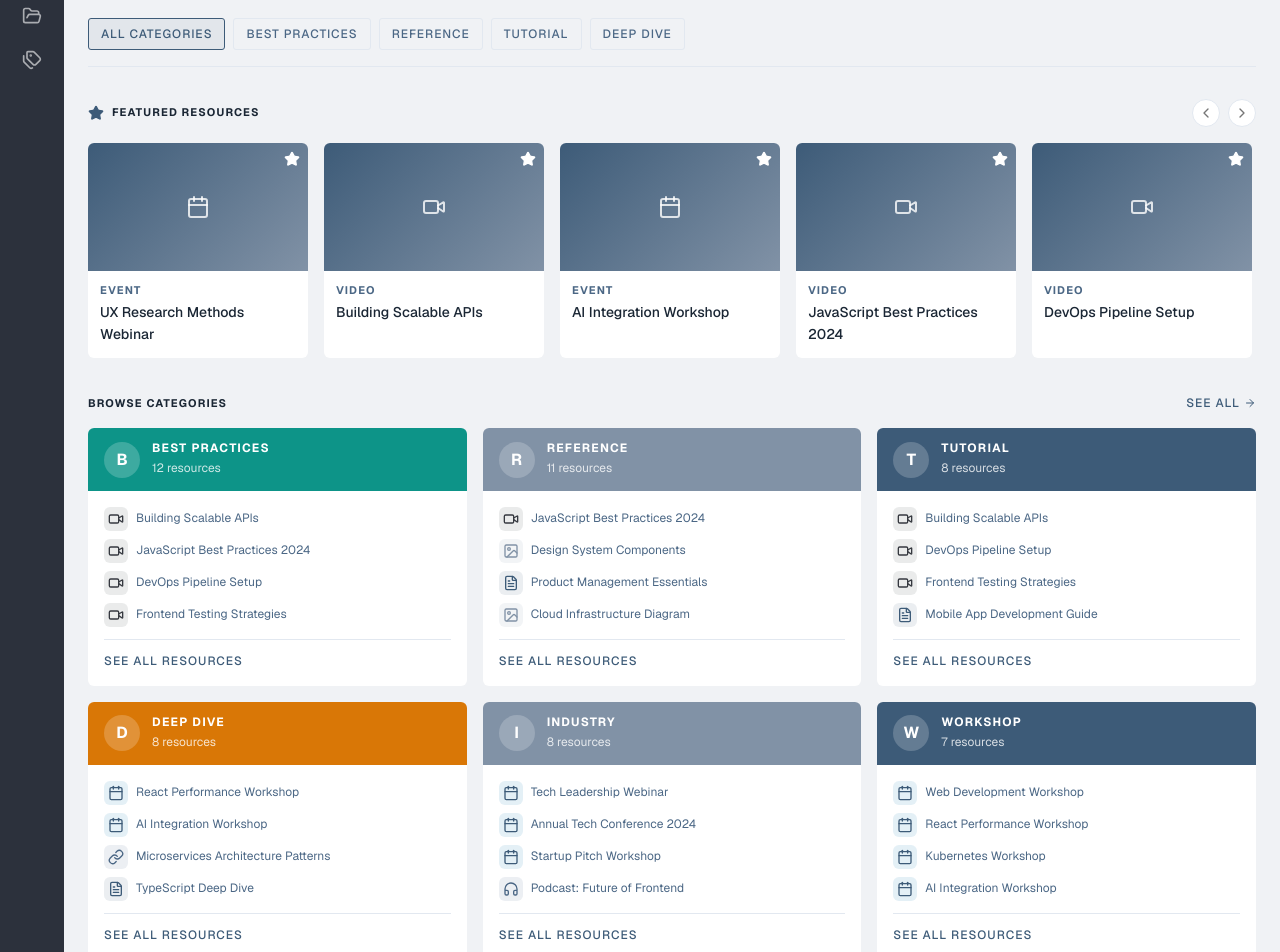
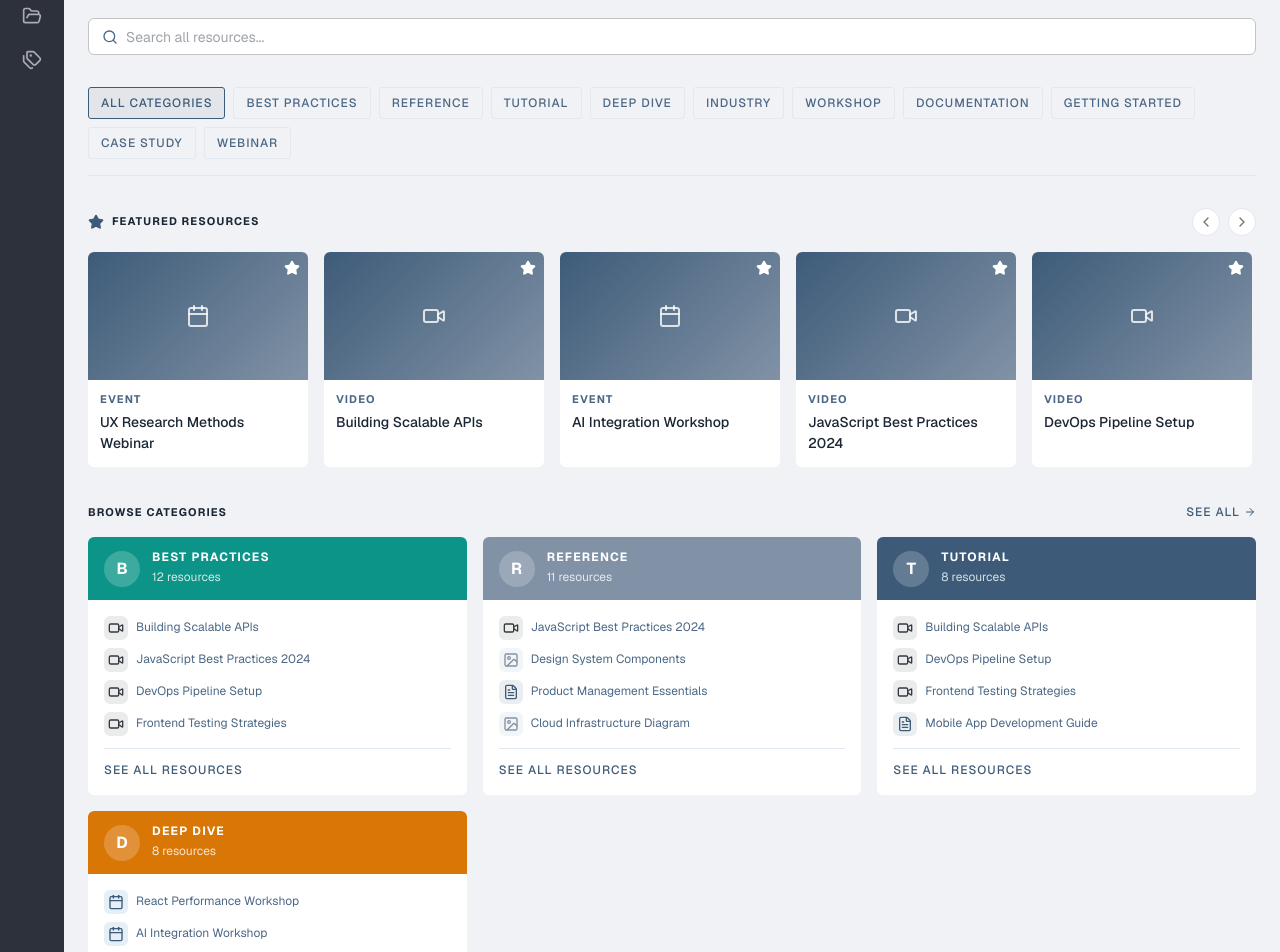
Before and after one commit to joshuarlowry/v0-resource-management-system, a Next.js app: page / in a window 1280 px wide. Shown: the part 120-1072 px from the top of the page. Built offline with nearby package versions, Linux system fonts and the light colour scheme; what @mui/material-nextjs would draw is missing.

Commit message:
feat: update home page with full category menu, limit browse and add search
Display all categories in menu, limit browse to top 4, add search input

Co-authored-by: Joshua Lowry <2459400+joshuarlowry@users.noreply.github.com>

```diff
--- a/app/page.tsx
+++ b/app/page.tsx
@@ -1,6 +1,6 @@
 "use client"
 
-import { useMemo, useRef } from 'react'
+import { useMemo, useRef, useState } from 'react'
 import Link from 'next/link'
 import Box from '@mui/material/Box'
 import Stack from '@mui/material/Stack'
@@ -13,10 +13,12 @@ import { Star, ChevronLeft, ChevronRight, ArrowRight } from 'lucide-react'
 import { useResources } from '@/lib/resources-context'
 import { AppShell } from '@/components/resources/app-shell'
 import { ResourceTypeIcon, getResourceTypeLabel } from '@/components/resources/resource-type-icon'
+import { SearchInput } from '@/components/resources/search-input'
 
 export default function HomePage() {
   const { getResourcesWithRelations, tags, getColorVariant } = useResources()
   const carouselRef = useRef<HTMLDivElement>(null)
+  const [searchQuery, setSearchQuery] = useState('')
 
   const allResources = getResourcesWithRelations()
 
@@ -28,7 +30,7 @@ export default function HomePage() {
     [allResources]
   )
 
-  const categoriesWithResources = useMemo(() => {
+  const allCategoriesWithResources = useMemo(() => {
     return tags
       .map((tag) => {
         const tagResources = allResources.filter((r) => r.tags.includes(tag.id))
@@ -36,12 +38,11 @@ export default function HomePage() {
       })
       .filter((c) => c.count > 0)
       .sort((a, b) => b.count - a.count)
-      .slice(0, 8)
   }, [tags, allResources])
 
   const topCategories = useMemo(() => {
-    return categoriesWithResources.slice(0, 4)
-  }, [categoriesWithResources])
+    return allCategoriesWithResources.slice(0, 4)
+  }, [allCategoriesWithResources])
 
   const scrollCarousel = (direction: 'left' | 'right') => {
     if (carouselRef.current) {
@@ -55,8 +56,15 @@ export default function HomePage() {
   return (
     <AppShell title="Home">
       <Stack spacing={4}>
-        {/* Category Filter Menu */}
-        {topCategories.length > 0 && (
+        {/* Search Bar */}
+        <SearchInput
+          value={searchQuery}
+          onChange={setSearchQuery}
+          placeholder="Search all resources..."
+        />
+
+        {/* Category Filter Menu - Show All Categories */}
+        {allCategoriesWithResources.length > 0 && (
           <Box
             sx={{
               display: 'flex',
@@ -93,7 +101,7 @@ export default function HomePage() {
             >
               All Categories
             </Box>
-            {topCategories.map(({ tag }) => (
+            {allCategoriesWithResources.map(({ tag }) => (
               <Box
                 key={tag.id}
                 component={Link}
@@ -274,7 +282,7 @@ export default function HomePage() {
               },
             }}
           >
-            {categoriesWithResources.map(({ tag, resources: catResources, count }) => {
+            {topCategories.map(({ tag, resources: catResources, count }) => {
               const colorVariant = getColorVariant(tag.colorVariantId)
               const previewResources = catResources
                 .sort((a, b) => new Date(b.updatedAt).getTime() - new Date(a.updatedAt).getTime())
@@ -394,7 +402,7 @@ export default function HomePage() {
             })}
           </Box>
 
-          {categoriesWithResources.length === 0 && (
+          {topCategories.length === 0 && (
             <Paper sx={{ p: 6, textAlign: 'center' }}>
               <Typography variant="overline" sx={{ color: 'text.secondary' }}>
                 No categories with resources yet
```
